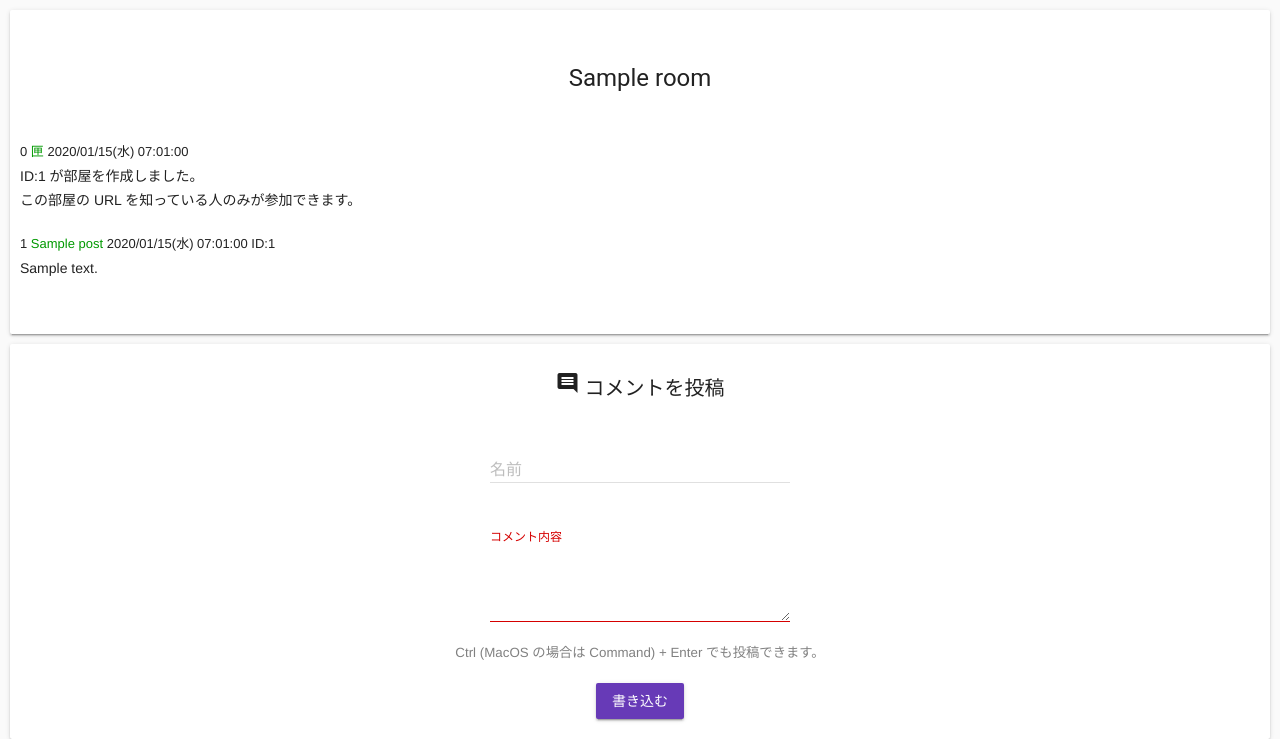
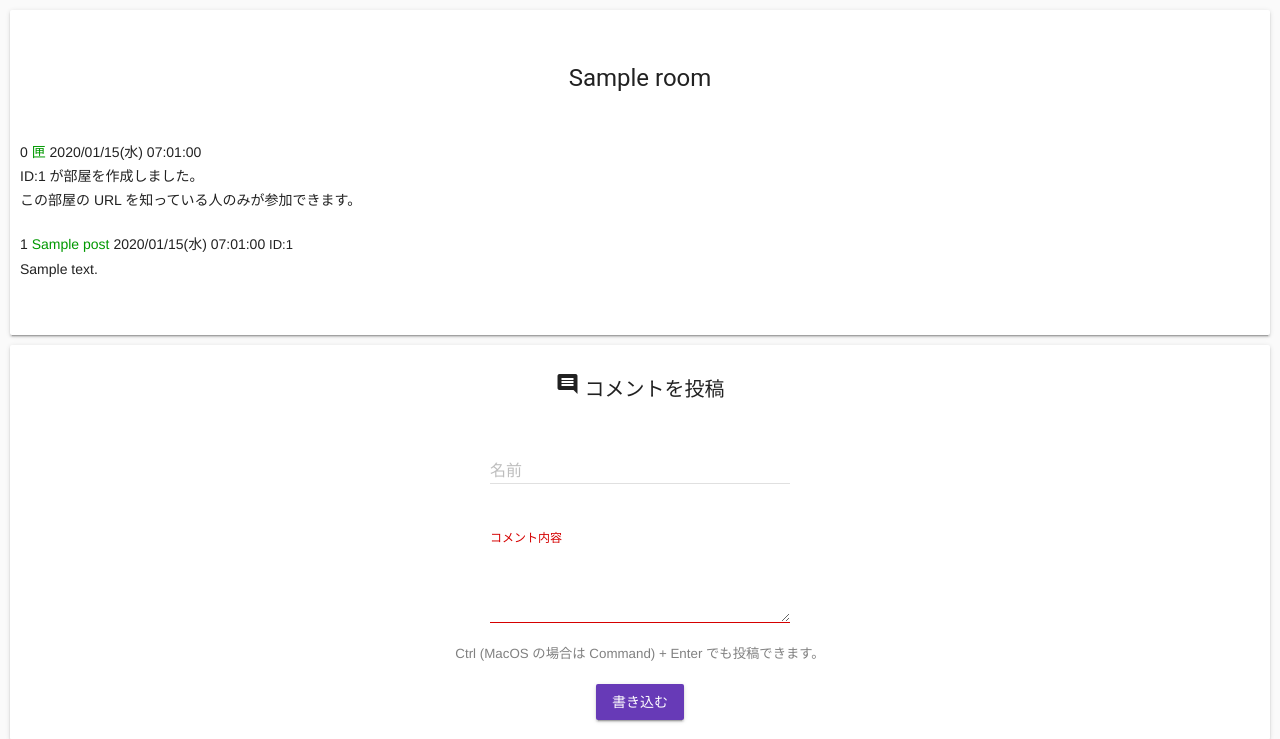
Before and after one commit to sapuri/hako, a Django app: page /room/1/ in a window 1280 px wide. Shown: the top 739 px of the page. Run offline with Django 3.2, Linux system fonts and the light colour scheme; tables that the repository leaves empty hold one stand-in row (values such as "Sample post").

Commit message:
style(web): change font size

```diff
--- a/static/css/style.css
+++ b/static/css/style.css
@@ -71,7 +71,7 @@ footer .logo {
     text-align: center;
 }
 
-.post-info {
+.post-info .user-id {
     font-size: 13px;
 }
 
--- a/templates/web/room.html
+++ b/templates/web/room.html
@@ -29,7 +29,7 @@
             <div class="mdl-card mdl-shadow--2dp">
                 <h2 class="room-title" style="text-align: center">{{ room.name }}</h2>
                 <ul>
-                    <li class="post">
+                    <li id="post-0" class="post">
                         <div class="post-info">
                             <span class="index">{{ initial_post.index }}</span>
                             <span class="name">{{ initial_post.name }}</span>
@@ -38,7 +38,7 @@
                         <p class="body">{{ initial_post.body | linebreaksbr }}</p>
                     </li>
                     {% for post in posts %}
-                        <li class="post">
+                        <li id="post-{{ post.index }}" class="post">
                             <div class="post-info">
                                 <span class="index">{{ post.index }}</span>
                                 <span class="name">{{ post.name }}</span>
```
